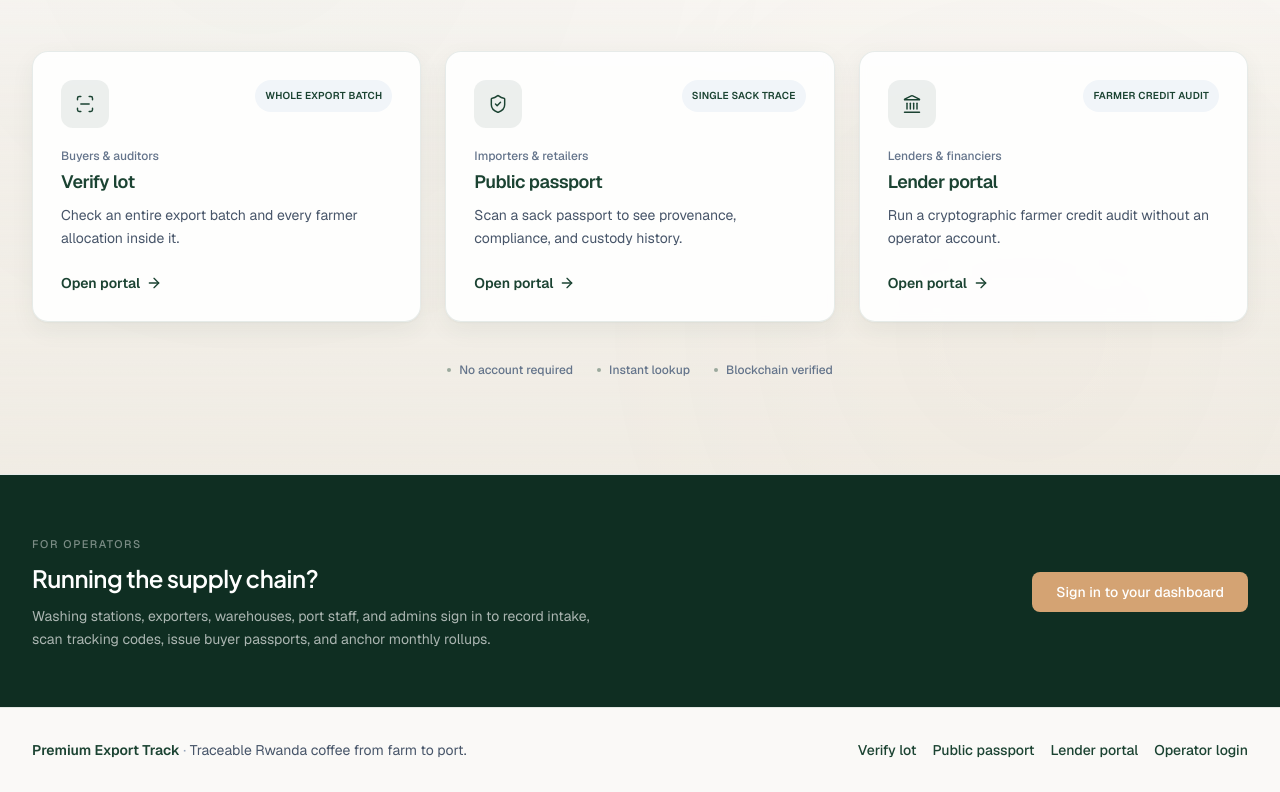
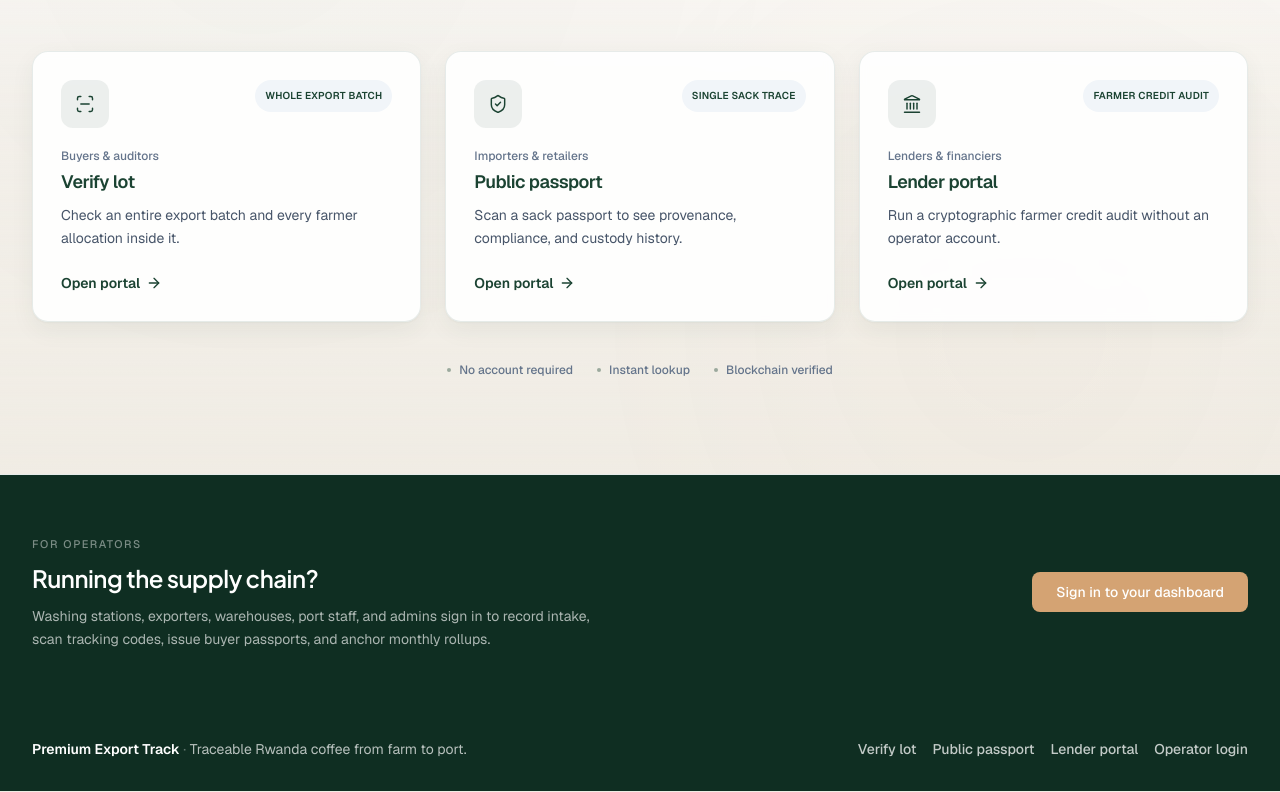
Before and after one commit to Arisangaroger/Web3-SupplyChain-frontend-Premium-Export-Track, a Next.js app: page / in a window 1280 px wide. Shown: the part 1791-2583 px from the top of the page. Built offline with nearby package versions, Linux system fonts and the light colour scheme.

Commit message:
landing page polish

```diff
--- a/src/app/login/page.tsx
+++ b/src/app/login/page.tsx
@@ -8,28 +8,8 @@ import { AppLoadingScreen } from "@/components/ui/AppLoadingScreen";
 import { LoginBrandPanel } from "@/components/auth/LoginBrandPanel";
 import { Button } from "@/components/ui/Button";
 import { Input } from "@/components/ui/Input";
-import { checkBackendHealth, getApiErrorMessage, login } from "@/services/api";
+import { getApiErrorMessage, login } from "@/services/api";
 import { getOperator, getToken, roleDashboardPath, saveSession } from "@/lib/auth";
-
-function StatusDot({ status }: { status: "checking" | "online" | "offline" }) {
-  const colors = {
-    checking: "bg-slate-300",
-    online: "bg-emerald-500",
-    offline: "bg-red-500",
-  };
-  const labels = {
-    checking: "Connecting…",
-    online: "API connected",
-    offline: "API offline",
-  };
-
-  return (
-    <span className="inline-flex items-center gap-2 text-xs text-slate-500">
-      <span className={`h-1.5 w-1.5 rounded-full ${colors[status]}`} />
-      {labels[status]}
-    </span>
-  );
-}
 
 export default function LoginPage() {
   const router = useRouter();
@@ -39,24 +19,6 @@ export default function LoginPage() {
   const [loading, setLoading] = useState(false);
   const [sessionChecked, setSessionChecked] = useState(false);
   const [redirecting, setRedirecting] = useState(false);
-
-  const [backendStatus, setBackendStatus] = useState<"checking" | "online" | "offline">(
-    "checking",
-  );
-
-  useEffect(() => {
-    let active = true;
-    checkBackendHealth()
-      .then(() => {
-        if (active) setBackendStatus("online");
-      })
-      .catch(() => {
-        if (active) setBackendStatus("offline");
-      });
-    return () => {
-      active = false;
-    };
-  }, []);
 
   useEffect(() => {
     const token = getToken();
@@ -103,7 +65,6 @@ export default function LoginPage() {
               <ArrowLeft className="h-4 w-4" aria-hidden />
               Back to home
             </Link>
-            <StatusDot status={backendStatus} />
             <h2 className="mt-4 text-display-md text-slate-900">Operator sign in</h2>
             <p className="mt-2 text-sm text-slate-600">
               For washing station, exporter, warehouse, port, and admin accounts.
--- a/src/components/layout/PublicSiteLayout.tsx
+++ b/src/components/layout/PublicSiteLayout.tsx
@@ -86,20 +86,27 @@ export function PublicSiteLayout({ children, showFooter = true }: Props) {
       <div className="flex-1">{children}</div>
 
       {showFooter ? (
-        <footer className="border-t border-forest/10 bg-white/70">
-          <div className="mx-auto flex max-w-7xl flex-col gap-4 px-4 py-8 text-sm text-slate-600 lg:flex-row lg:items-center lg:justify-between lg:px-8">
-            <p>
-              <span className="font-semibold text-forest">{APP_NAME}</span>
-              <span className="text-slate-400"> · </span>
+        <footer className="bg-[#0f2e22] text-white">
+          <div className="mx-auto flex max-w-7xl flex-col gap-4 px-4 py-8 text-sm lg:flex-row lg:items-center lg:justify-between lg:px-8">
+            <p className="text-white/70">
+              <span className="font-semibold text-white">{APP_NAME}</span>
+              <span className="text-white/35"> · </span>
               Traceable Rwanda coffee from farm to port.
             </p>
             <div className="flex flex-wrap gap-x-4 gap-y-2">
               {PUBLIC_UTILITY_NAV.map(({ path, label }) => (
-                <Link key={path} href={path} className="font-medium text-forest hover:underline">
+                <Link
+                  key={path}
+                  href={path}
+                  className="font-medium text-white/75 transition hover:text-white hover:underline"
+                >
                   {label}
                 </Link>
               ))}
-              <Link href={LOGIN_NAV.path} className="font-medium text-forest hover:underline">
+              <Link
+                href={LOGIN_NAV.path}
+                className="font-medium text-white/75 transition hover:text-white hover:underline"
+              >
                 {LOGIN_NAV.label}
               </Link>
             </div>
```
